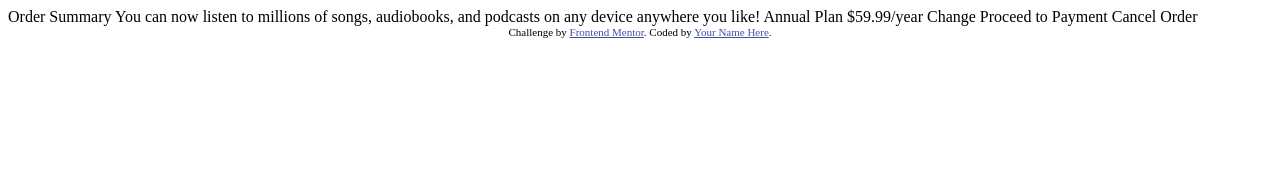
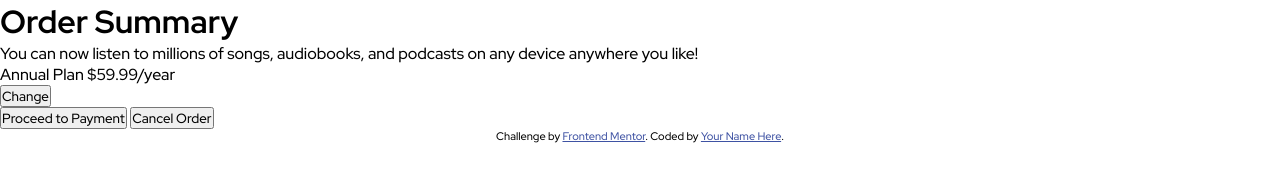
Before and after one commit to wcgordon1/frontend-mentor-projects, a plain HTML site: page index.html in a window 1280 px wide. Drawn offline with Linux system fonts and the light colour scheme.

Commit message:
an init because I've done quite a bit

```diff
--- a/index.html
+++ b/index.html
@@ -1,37 +1,39 @@
 <!DOCTYPE html>
 <html lang="en">
+
 <head>
   <meta charset="UTF-8">
-  <meta name="viewport" content="width=device-width, initial-scale=1.0"> <!-- displays site properly based on user's device -->
+  <meta name="viewport" content="width=device-width, initial-scale=1.0">
 
   <link rel="icon" type="image/png" sizes="32x32" href="./images/favicon-32x32.png">
+  <link rel="stylesheet" href="style.css">
+  <title>Willy G Card! Woop!</title>
 
-  <title>Frontend Mentor | Order summary card</title>
+</head>
 
-  <!-- Feel free to remove these styles or customise in your own stylesheet 👍 -->
-  <style>
-    .attribution { font-size: 11px; text-align: center; }
-    .attribution a { color: hsl(228, 45%, 44%); }
-  </style>
-</head>
 <body>
 
-  Order Summary
+  <div class="container">
+    <h1>Order Summary</h1>
 
-  You can now listen to millions of songs, audiobooks, and podcasts on any
-  device anywhere you like!
+    <p>You can now listen to millions of songs, audiobooks, and podcasts on any
+      device anywhere you like!</p>
 
-  Annual Plan
-  $59.99/year
+    <div>Annual Plan $59.99/year</div>
 
-  Change
+    <button>Change</button>
 
-  Proceed to Payment
-  Cancel Order
+    <div class="buttons">
+      <button>Proceed to Payment</button>
+      <button>Cancel Order</button>
+    </div>
+
+  </div>
 
   <div class="attribution">
     Challenge by <a href="https://www.frontendmentor.io?ref=challenge" target="_blank">Frontend Mentor</a>.
     Coded by <a href="#">Your Name Here</a>.
   </div>
 </body>
+
 </html>
--- a/style.css
+++ b/style.css
@@ -0,0 +1,32 @@
+@import url('https://fonts.googleapis.com/css2?family=Poiret+One&family=Red+Hat+Display:wght@500;700;900&display=swap');
+
+:root {
+    --Pale-blue: hsl(225, 100%, 94%);
+--Bright-blue: hsl(245, 75%, 52%);
+
+
+--Very-pale-blue: hsl(225, 100%, 98%);
+--Desaturated-blue: hsl(224, 23%, 55%);
+--Dark-blue: hsl(223, 47%, 23%);
+
+}
+
+* {
+    margin: 0;
+    padding: 0;
+    box-sizing: border-box;
+}
+img {
+    max-width: 100%;
+}
+
+body {
+    font-family: "Red Hat Display", sans-serif;
+}
+
+button {
+        font-family: "Red Hat Display", sans-serif;
+}
+
+ .attribution { font-size: 11px; text-align: center; }
+ .attribution a { color: hsl(228, 45%, 44%); }
```
